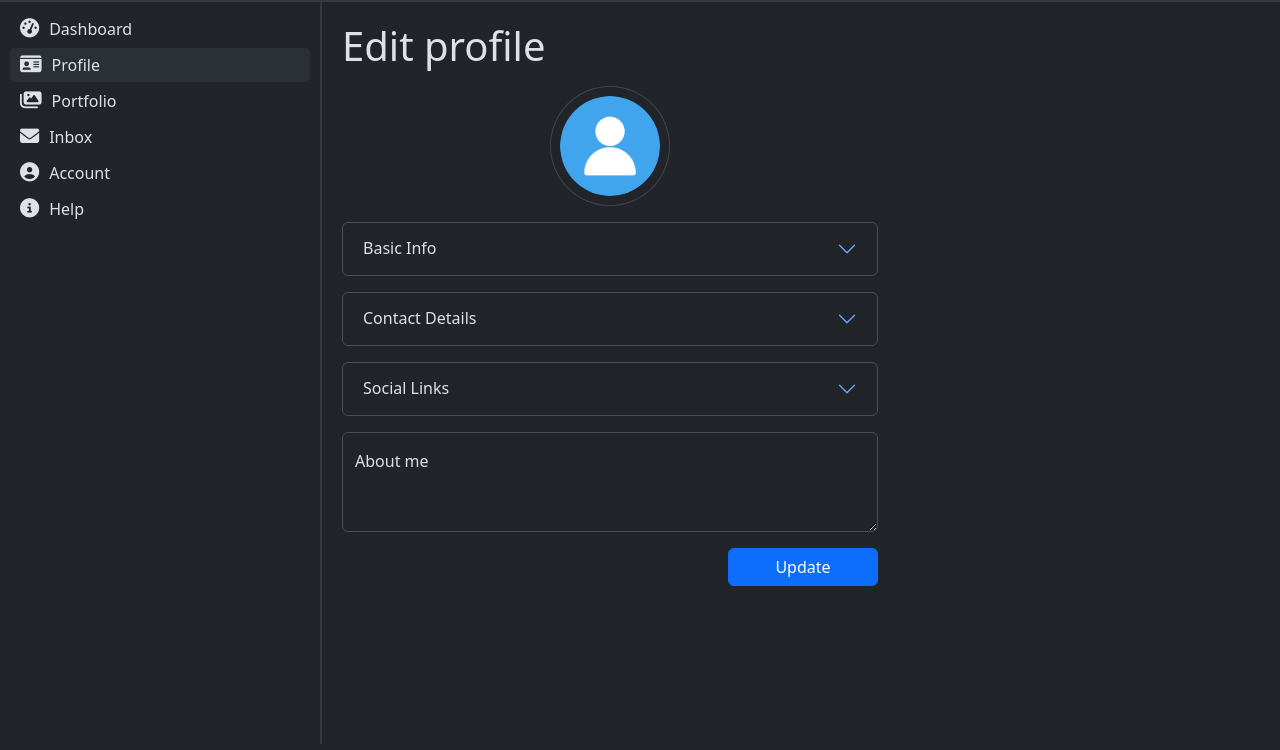
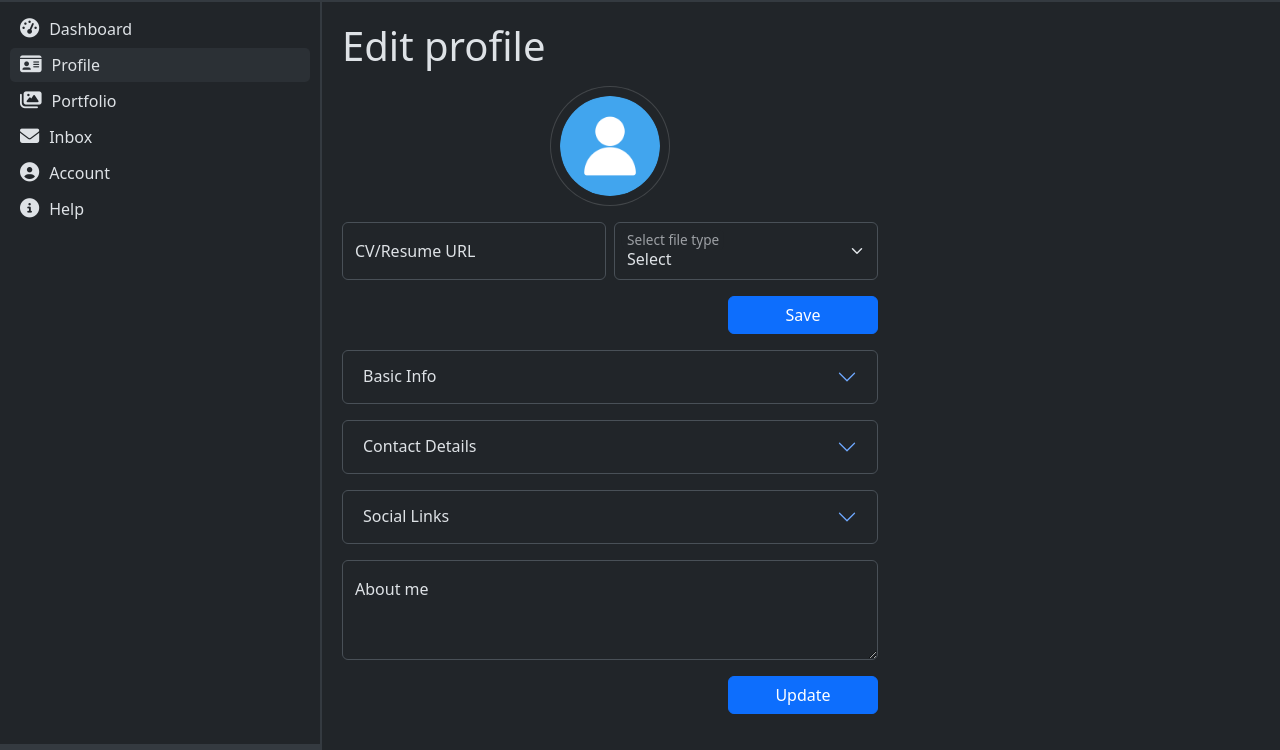
Before and after one commit to PritamUmaiya/portfolio-builder, a Flask app: page /profile/manage in a window 1280 px wide. Shown: the part 56-806 px from the top of the page. Run offline with Flask 3, Linux system fonts and the light colour scheme; some libraries are stand-ins or nearby versions.

Commit message:
adding resume form

```diff
--- a/schema.sql
+++ b/schema.sql
@@ -14,8 +14,8 @@ CREATE TABLE user (
     phone TEXT,
     link TEXT,
     about TEXT,
-    secondary_btn TEXT NOT NULL DEFAULT 'about',  -- (cv/resume/about)
-    secondary_btn_link TEXT NOT NULL DEFAULT '#about',
+    file_url TEXT, -- (cv/resume link)
+    file_type TEXT, -- (cv/resume)
     -- Social Media & links
     facebook TEXT,
     instagram TEXT,
--- a/templates/profile.html
+++ b/templates/profile.html
@@ -10,6 +10,7 @@
         <h6 class="display-6">Edit profile</h6>
     </div>
 
+    <!--Update image-->
     <div class="mb-3 text-center">
         <label for="avatar" class="card p-2 rounded-circle d-inline-flex justify-content-center align-items-center object-fit-cover" style="width:120px;height:120px;">
             <img src="{% if user.avatar %}{{ avatar }}{% else %}/static/images/user.png{% endif %}" title="User" class="rounded-circle object-fit-cover" style="width:100px;height:100px;" />
@@ -21,6 +22,33 @@
                 <button type="submit" class="btn btn-danger mt-2">Delete Photo</button>
             </form>
         {% endif %}
+    </div>
+
+    <!--Update and add cv/resume link-->
+    <div class="mb-3">
+        <form action="/update_file" method="post">
+            <div class="row g-2 mb-3">
+                <div class="col">
+                    <div class="form-floating">
+                        <input type="url" class="form-control" placeholder="Your file url" name="file_url" id="file_url" value="{% if user.file_url %}{{ user.file_url }}{% endif %}" required>
+                        <label for="file_url">CV/Resume URL</label>
+                    </div>
+                </div>
+                <div class="col">
+                    <div class="form-floating">
+                        <select class="form-select id="file_type" name="file_type" id="file_type" required>
+                            <option {% if not user.file_type %}selected{% endif %} disabled>Select</option>
+                            <option value="cv" {% if user.file_type == 'cv' %}selected{% endif %}>Download CV</option>
+                            <option value="resume" {% if user.file_type == 'resume' %}selected{% endif %}>Download Resume</option>
+                        </select>
+                        <label for="file_type">Select file type</label>
+                    </div>
+                </div>
+            </div>
+            <div class="text-end">
+                <button type="submit" class="btn btn-primary btn-responsive-width">Save</button>
+            </div>
+        </form>
     </div>
 
     <!--Update Basic Info: Name, Bio, Profession, Work, School-->
```
